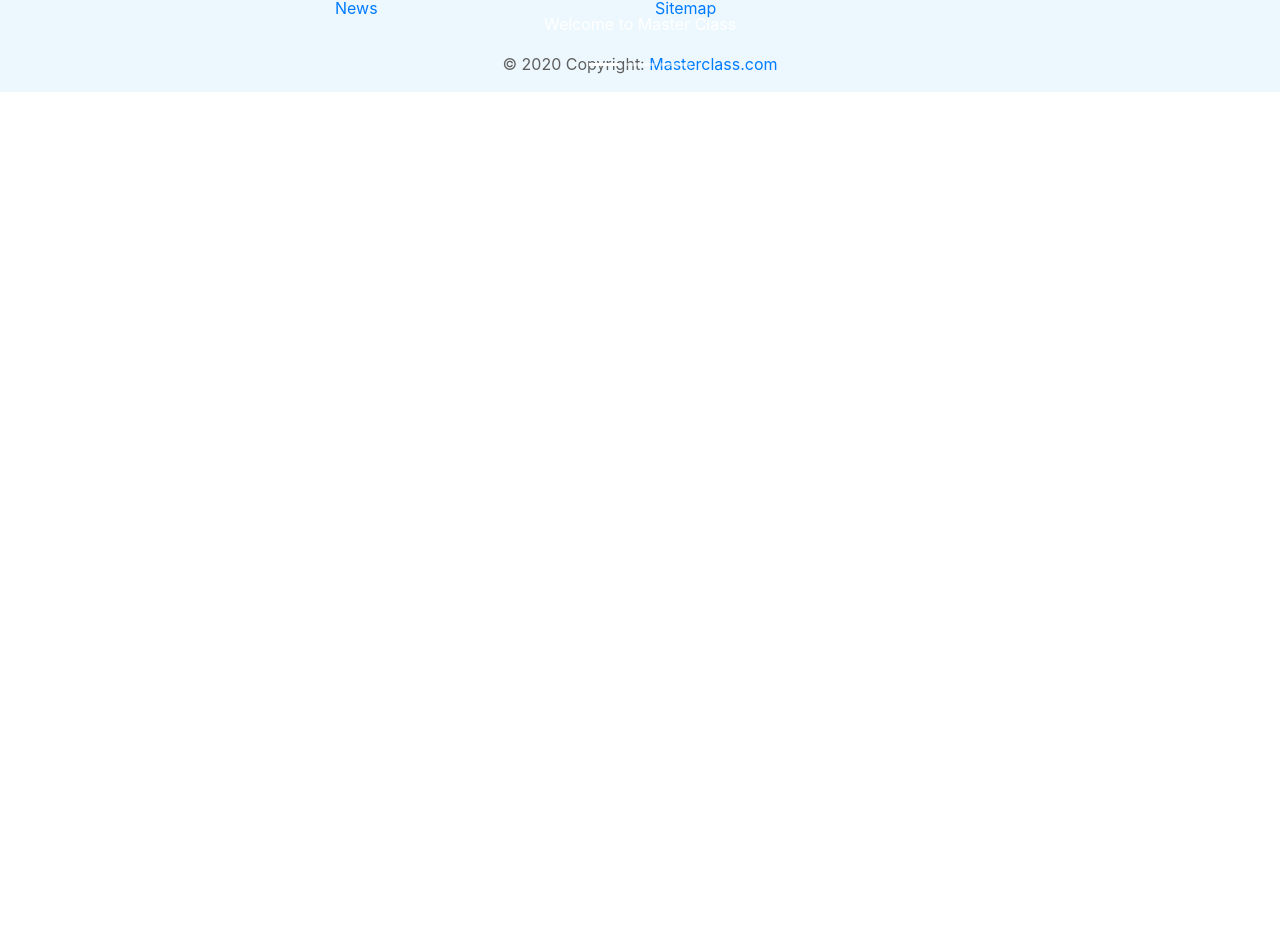
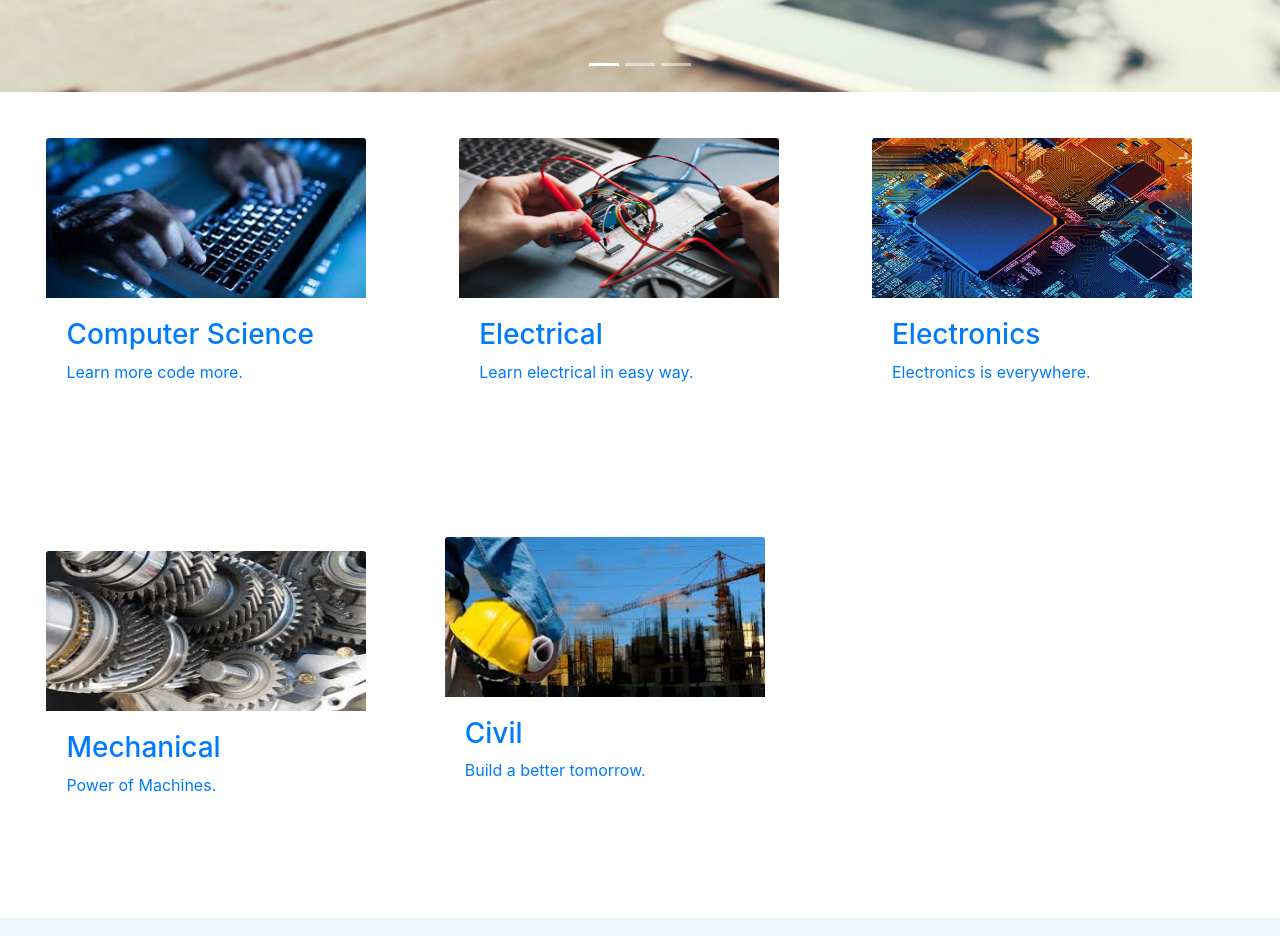
Before and after one commit to rkgoyal007/MASTER-CLASS, a plain HTML site: page views/index.html in a window 1280 px wide. Shown: the part 708-1644 px from the top of the page. Before the commit the page ends 800 px from the top, so only its background shows below. Drawn offline with nearby package versions, Linux system fonts and the light colour scheme.

Commit message:
cards created

```diff
--- /dev/null
+++ b/views/cards.html
@@ -0,0 +1,54 @@
+<div class="container-fluid row">
+
+<div class="card-group" style=" width: 20rem; height:20rem;">
+    <a href="#">
+    <img class="card-img-top" src="cse.jpg" alt="Computer Science">
+    <div class="card-body">
+      <h3>Computer Science</h3>
+      <p class="card-text">Learn more code more.</p>
+    </div>
+    </a>
+</div>
+
+  <div class="card-group" style=" width: 20rem; height:20rem;">
+    <a href="#">
+    <img class="card-img-top" src="electrical.jpg" alt="Electrical">
+    <div class="card-body">
+      <h3>Electrical</h3>
+      <p class="card-text">Learn electrical in easy way.</p>
+    </div>
+    </a>
+</div>
+
+  <div class="card-group" style=" width: 20rem; height:20rem;">
+    <a href="#">
+    <img class="card-img-top" src="ece.jpg" alt="Electronics">
+    <div class="card-body">
+      <h3>Electronics</h3>
+      <p class="card-text">Electronics is everywhere.</p>
+    </div>
+    </a>
+  </div>
+
+  <div class="card-group" style=" width: 20rem; height:20rem;">
+    <a href="#">
+    <img class="card-img-top" src="Mechanical.jpg" alt="Mechanical">
+    <div class="card-body">
+      <h3>Mechanical</h3>
+      <p class="card-text">Power of Machines.</p>
+    </div>
+    </a>
+  </div>
+
+  <div class="card-group" style=" width: 20rem; height:20rem; margin: 2rem;">
+    <a href="#">
+    <img class="card-img-top" src="Civil.jpg" alt="Civil">
+    <div class="card-body">
+      <h3>Civil</h3>
+      <p class="card-text">Build a better tomorrow.</p>
+    </div>
+    </a>
+  </div>
+
+
+</div>
--- a/views/carousel.html
+++ b/views/carousel.html
@@ -8,20 +8,25 @@
       <div class="carousel-item active">
         <img src="carousel1.jpg" class="d-block w-100" alt="carousel1">
         <div class="carousel-caption d-none d-md-block">
-          <p>Welcome to Master Class</p>
+          <div class="slogan">
+          <h1>Learn Anything, anything, anywhere choose from 100+ online courses and learn on your schedule.</h1>
+          </div>
         </div>
       </div>
       <div class="carousel-item">
         <img src="carousel2.jpg" class="d-block w-100" alt="carousel2">
         <div class="carousel-caption d-none d-md-block">
-
-          <p>Education is power.</p>
+        <div class="slogan">
+          <h1>Vernacular content learn in your own language and interact with your tutors face to face.</h1>
+        </div>
         </div>
       </div>
       <div class="carousel-item">
         <img src="carousel3.jpg" class="d-block w-100" alt="carousel3">
         <div class="carousel-caption d-none d-md-block">
-          <p>We provide more than 1000 free video lectures,books pdfs and notes.</p>
+        <div class="slogan">
+          <h1>Upskill yourself and upgrade your career boost your career with courses on high-demand skills in various fields.</h1>
+        </div>
         </div>
       </div>
     </div>
--- a/views/index.css
+++ b/views/index.css
@@ -1,12 +1,20 @@
+.nav-item:hover{
+  background-color:#00acee;
+}
+
+.navbar{
+  width: 100%;
+  position: absolute;
+  top: 0;
+}
 .page-footer {
-    position: fixed;
     left: 0;
     bottom: 0;
     width: 100%;
     background-color:#EDF8FE;
     color:#5E5E5E;
     text-align: center;
-  }
+}
 
   .carousel-item{
     height: 700px;
@@ -18,3 +26,20 @@
 body {
   margin-top: 100px;
 }
+
+.slogan {
+  width: 400px;
+  height: 450px;
+  border: none;
+  font-family: sans-serif;
+  text-align: left ;
+}
+
+.card-group{
+  margin: 2.9rem ;
+}
+
+.card-img-top{
+  width:20rem;
+  height:10rem;
+}
--- a/views/index.html
+++ b/views/index.html
@@ -25,7 +25,12 @@ $(function(){
    });
    </script>
 
-
+  <div id="card-placeholder"></div>
+  <script>
+  $(function(){
+  $("#card-placeholder").load("cards.html");
+  });
+  </script>
 
  <div id="footer-placeholder"></div>
  <script>
--- a/views/navbar.html
+++ b/views/navbar.html
@@ -1,5 +1,5 @@
 
-    <nav class="navbar navbar-expand-lg navbar-light bg-color-white fixed-top" style="font-family: sans-serif;">
+    <nav class="navbar navbar-expand-lg  navbar-light bg-color-white" style="font-family: sans-serif ">
       <img src="logo.png" alt="" width="300" height="80">
         <button class="navbar-toggler" type="button" data-toggle="collapse" data-target="#navbarSupportedContent" aria-controls="navbarSupportedContent" aria-expanded="false" aria-label="Toggle navigation">
           <span class="navbar-toggler-icon"></span>
```
Also changed, not shown: views/civil.jpg (added), views/cse.jpg (added), views/ece.jpg (added), views/electrical.jpg (added), views/mechanical.jpg (added). Lines whose indentation alone changed are shown as unchanged.
